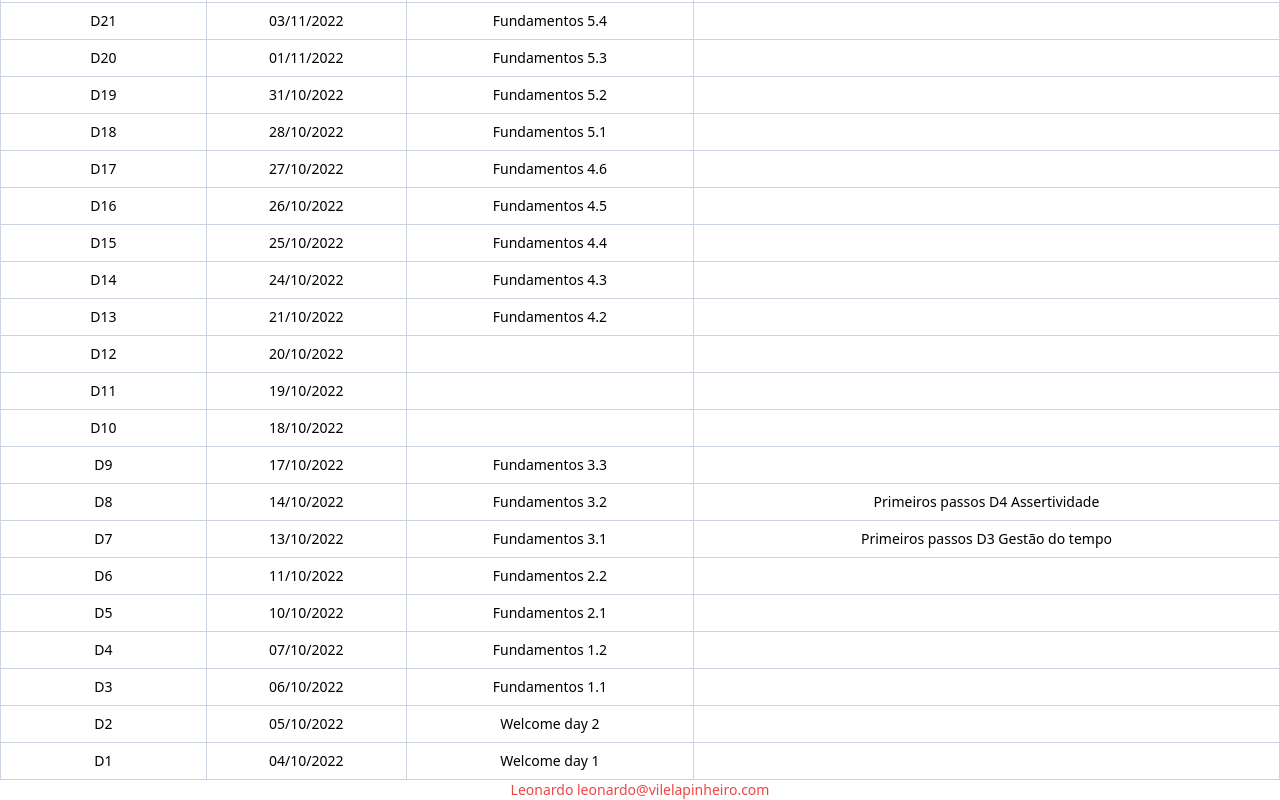
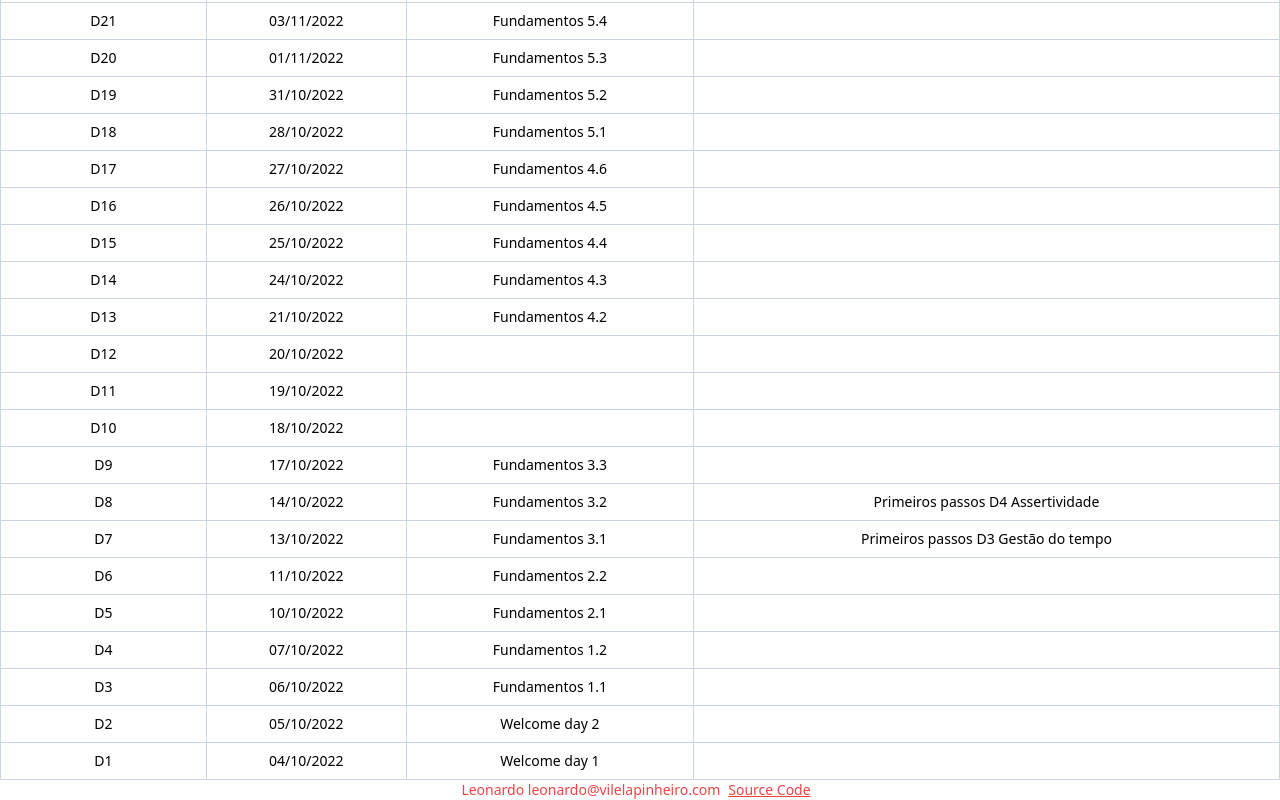
Before and after one commit to parseiro/course-annotations, a React (Create React App) app: page / in a window 1280 px wide. Shown: the part 291-1091 px from the top of the page. Built offline with nearby package versions, Linux system fonts and the light colour scheme.

Commit message:
Link to the deployed project and its source code

```diff
--- a/src/Footer.css
+++ b/src/Footer.css
@@ -1,3 +1,7 @@
 footer {
     @apply text-sm text-center text-red-500;
 }
+
+footer a {
+    @apply underline mx-2;
+}
--- a/src/Footer.js
+++ b/src/Footer.js
@@ -4,13 +4,15 @@ import './Footer.css';
 function Footer() {
     return (
         <footer>
+            <span>
             Leonardo
             <span className="hidden" aria-hidden="true">some daqui</span> leonardo@<span
             className="hidden"
             aria-hidden="true"
         >some daqui</span
         >vilelapinheiro<span className="hidden" aria-hidden="true">some daqui</span
-        >.com
+        >.com</span>
+                <a href="https://github.com/parseiro/course-annotations">Source Code</a>
         </footer>
     );
 }
```
Also changed, not shown: 1 other file (tests, documents, lock files or other folders).
